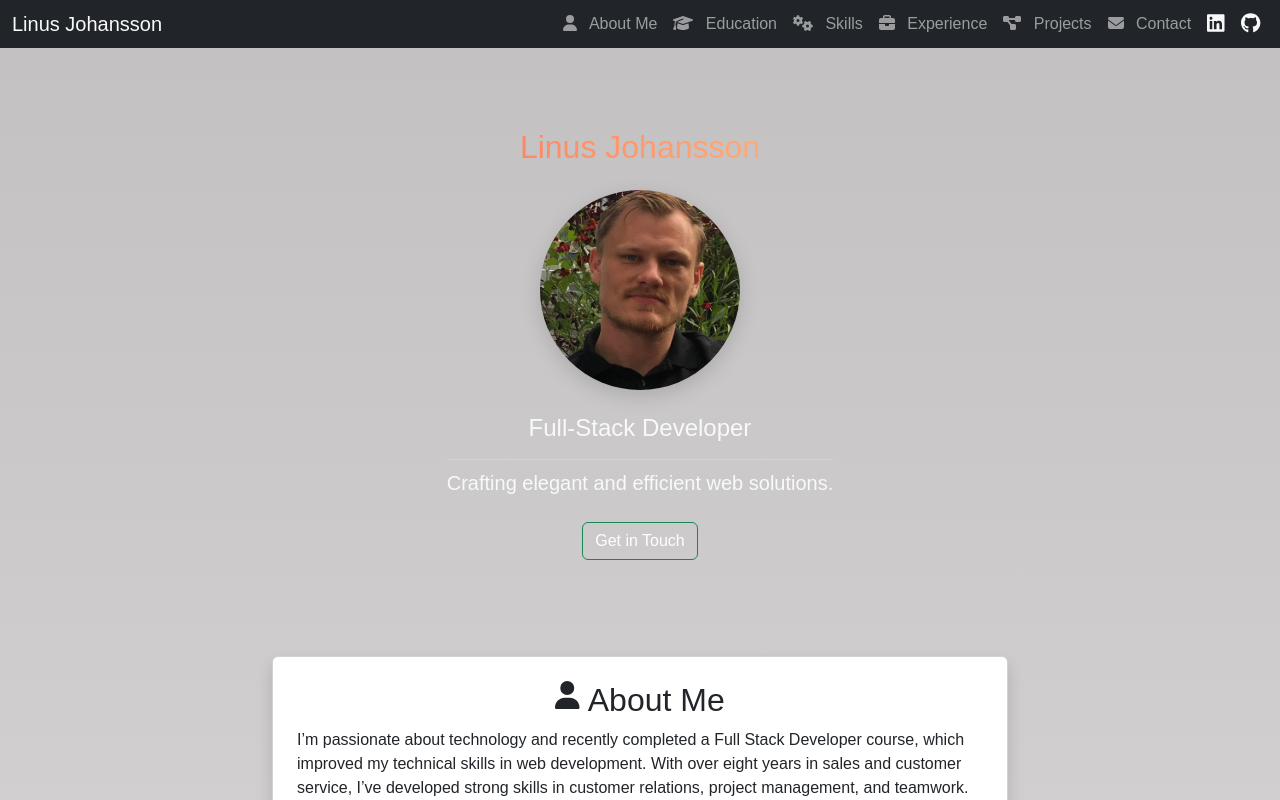
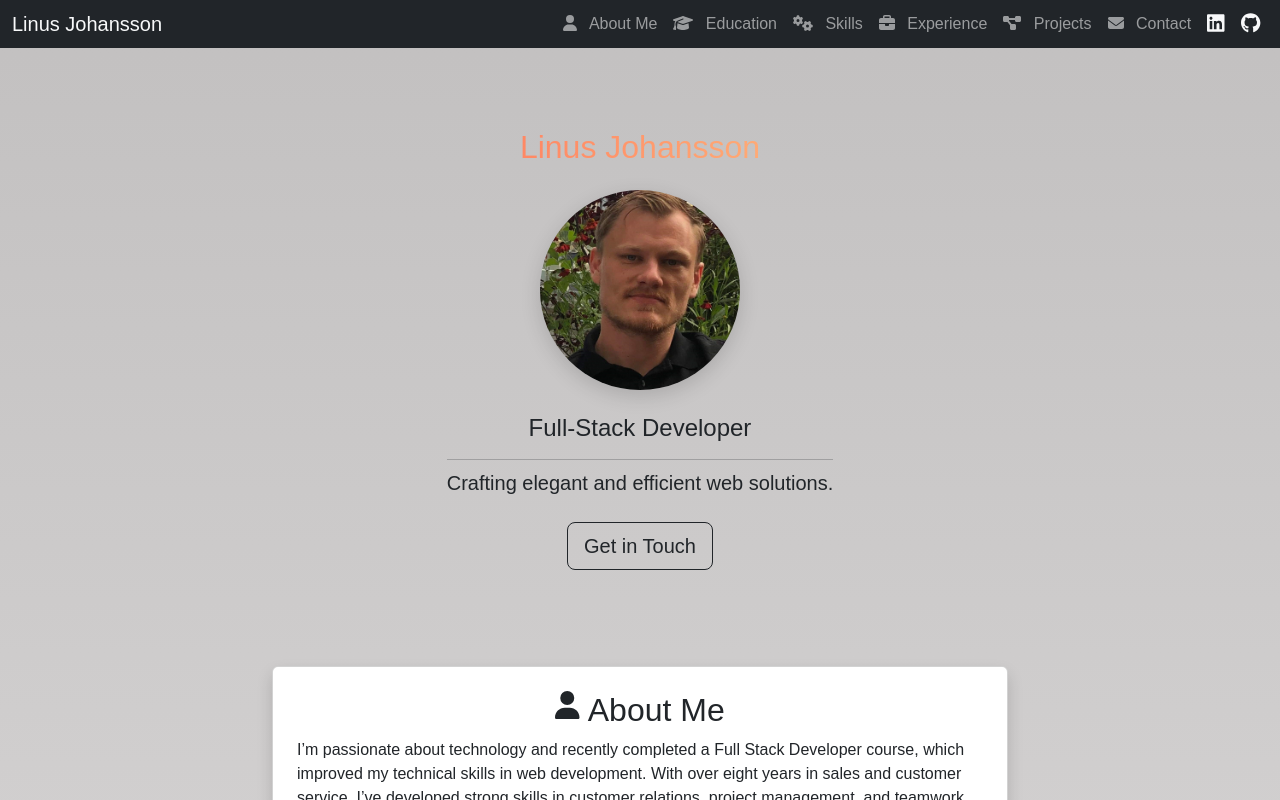
Before and after one commit to j0hanz/j0hanz-portfolio, a React (Create React App) app: page / in a window 1280 px wide. Shown: the top 800 px of the page. Built offline with nearby package versions, Linux system fonts and the light colour scheme.

Commit message:
Update buttonClasses in Hero component for better visual appeal

```diff
--- a/src/components/Hero.js
+++ b/src/components/Hero.js
@@ -9,11 +9,11 @@ const Hero = React.memo(() => {
   const classes = `mb-4 ${styles.gradientText}`; // Class for the main heading with gradient text
   const imageClasses = `mb-4 ${styles.heroImage}`; // Class for the hero image
   const leadClasses = `mb-4 lead`; // Class for the lead paragraph
-  const buttonClasses = `btn btn-outline-success text-white`; // Class for the button
+  const buttonClasses = `btn btn-outline-dark btn-lg`; // Class for the button
 
   return (
     // Section element with id and classes for styling
-    <section id="hero" className="hero-section text-light text-center py-5">
+    <section id="hero" className="hero-section text-center py-5">
       {/* Bootstrap container with no horizontal padding */}
       <Container className="px-0">
         {/* Bootstrap row with centered content and aligned items */}
```
